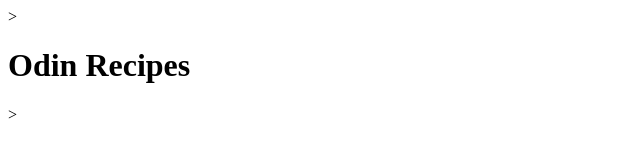
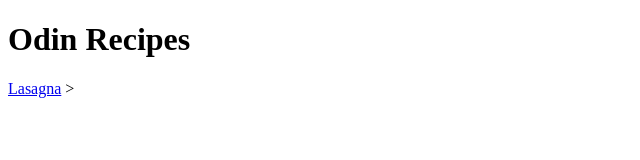
Before and after one commit to mohtasimb62/odin-recipes, a plain HTML site: page index.html in a window 1280 px wide. Shown: the whole page, without its empty margins (0-640 px from the left). Drawn offline with Linux system fonts and the light colour scheme.

Commit message:
added link to lasagna.html

```diff
--- a/index.html
+++ b/index.html
@@ -3,9 +3,9 @@
     <head>
         <meta charset="UTF-8">
         <title>Recipe Project</title>
-    </head>>
-
+    </head>
     <body>
         <h1>Odin Recipes</h1>
+        <a href="recipes/lasagna.html">Lasagna</a>
     </body>
 </html>>
```
